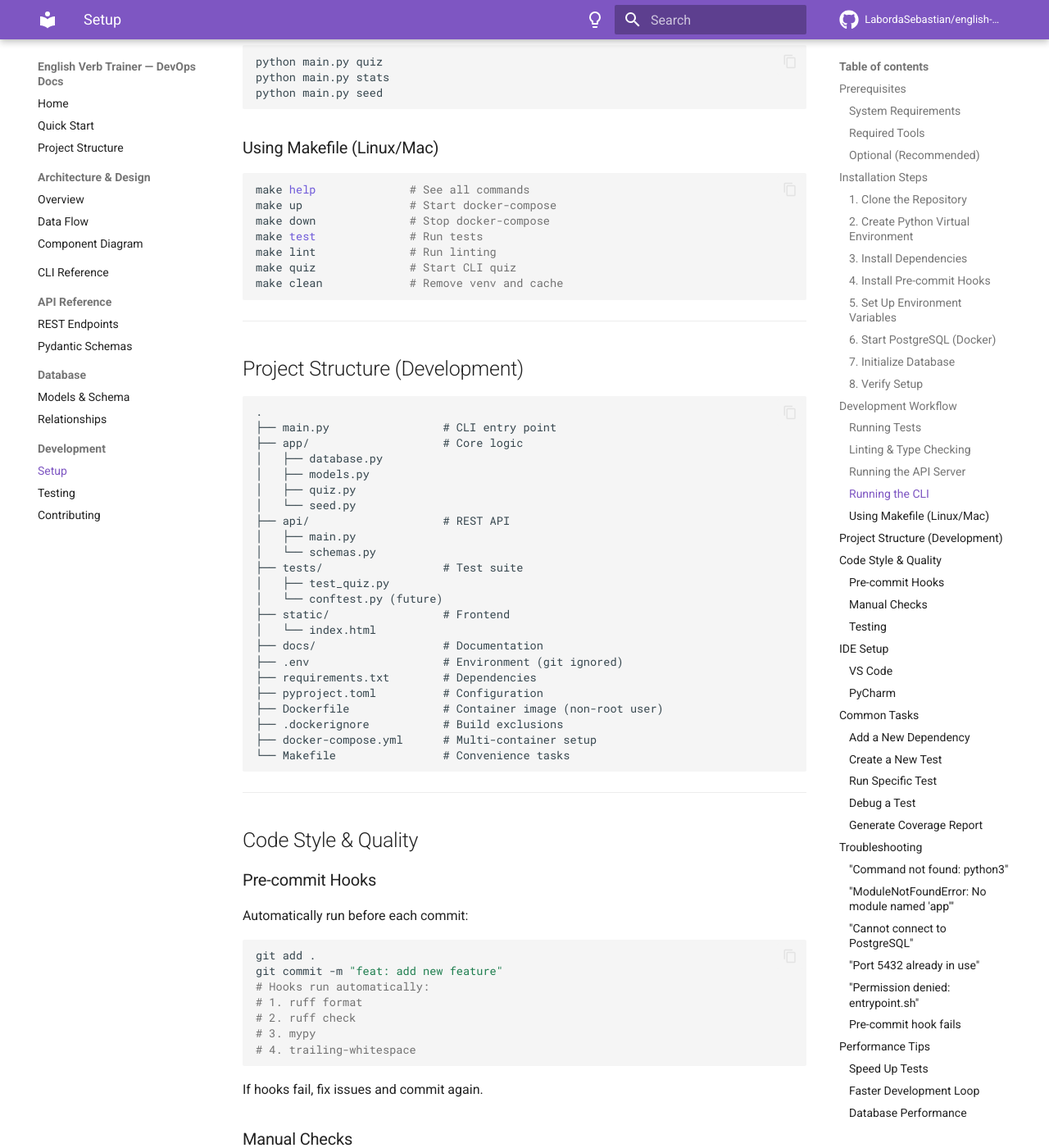
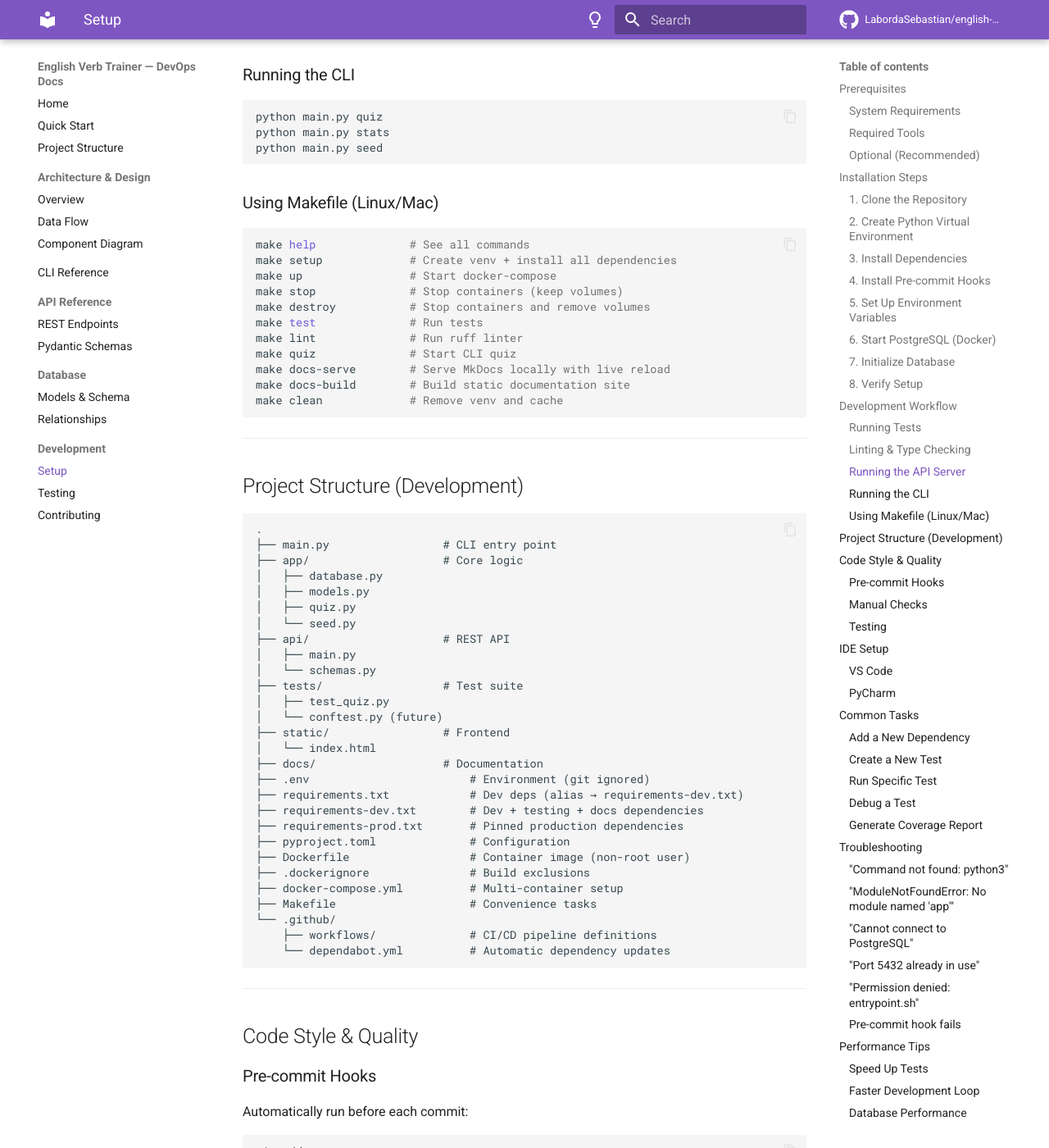
Before and after one commit to LabordaSebastian/english-verb-trainer, an MkDocs documentation site: the page built from docs/development/setup.md, in a window 1280 px wide and 1400 px high, scrolled down 3672 px. Shown: the whole window at 82% size. Built offline with MkDocs 1.6.1 and Material for MkDocs 9.7.7, drawn with Linux system fonts in a browser that asks for light colours; comment, search, counter and statistics services are not loaded; some of the changed text lies outside the part shown.

Commit message:
docs: update project structure, CI/CD, and setup docs for Phase 2 changes
- Add requirements-prod.txt / requirements-dev.txt to directory tree
- Add ISSUE_TEMPLATE/ section to CI/CD directory tree
- Update CI/CD workflow descriptions with security scanning details
- Update Makefile commands in setup guide (stop, destroy, docs-*, setup)
- Update dependency management instructions for split requirements
- Add security scanning features to index.md feature list

````diff
--- a/docs/development/setup.md
+++ b/docs/development/setup.md
@@ -60,8 +60,11 @@ python -m venv .venv
 
 ```bash
 pip install --upgrade pip setuptools wheel
-pip install -r requirements.txt
+pip install -r requirements-dev.txt
 ```
+
+> `requirements.txt` is a convenience alias that points to `requirements-dev.txt`.
+> Production deployments should use `requirements-prod.txt` (pinned versions).
 
 ### 4. Install Pre-commit Hooks
 
@@ -174,11 +177,15 @@ python main.py seed
 
 ```bash
 make help              # See all commands
+make setup             # Create venv + install all dependencies
 make up                # Start docker-compose
-make down              # Stop docker-compose
+make stop              # Stop containers (keep volumes)
+make destroy           # Stop containers and remove volumes
 make test              # Run tests
-make lint              # Run linting
+make lint              # Run ruff linter
 make quiz              # Start CLI quiz
+make docs-serve        # Serve MkDocs locally with live reload
+make docs-build        # Build static documentation site
 make clean             # Remove venv and cache
 ```
 
@@ -203,13 +210,18 @@ make clean             # Remove venv and cache
 ├── static/                 # Frontend
 │   └── index.html
 ├── docs/                   # Documentation
-├── .env                    # Environment (git ignored)
-├── requirements.txt        # Dependencies
-├── pyproject.toml          # Configuration
-├── Dockerfile              # Container image (non-root user)
-├── .dockerignore           # Build exclusions
-├── docker-compose.yml      # Multi-container setup
-└── Makefile                # Convenience tasks
+├── .env                        # Environment (git ignored)
+├── requirements.txt            # Dev deps (alias → requirements-dev.txt)
+├── requirements-dev.txt        # Dev + testing + docs dependencies
+├── requirements-prod.txt       # Pinned production dependencies
+├── pyproject.toml              # Configuration
+├── Dockerfile                  # Container image (non-root user)
+├── .dockerignore               # Build exclusions
+├── docker-compose.yml          # Multi-container setup
+├── Makefile                    # Convenience tasks
+└── .github/
+    ├── workflows/              # CI/CD pipeline definitions
+    └── dependabot.yml          # Automatic dependency updates
 ```
 
 ---
@@ -298,13 +310,15 @@ Minimum coverage: 70%
 ### Add a New Dependency
 
 ```bash
-# Add to requirements.txt manually or:
+# Add to the appropriate requirements file:
 pip install package_name
-pip freeze > requirements.txt
+pip freeze | grep package_name >> requirements-prod.txt
+# Or for dev-only tools:
+pip freeze | grep package_name >> requirements-dev.txt
 
 # Then commit
-git add requirements.txt
-git commit -m "chore: add package_name dependency"
+git add requirements-*.txt
+git commit -m "chore(deps): add package_name"
 ```
 
 ### Create a New Test
````
Also changed, not shown: docs/index.md (+3 -2 lines), docs/structure.md (+23 -17 lines).
